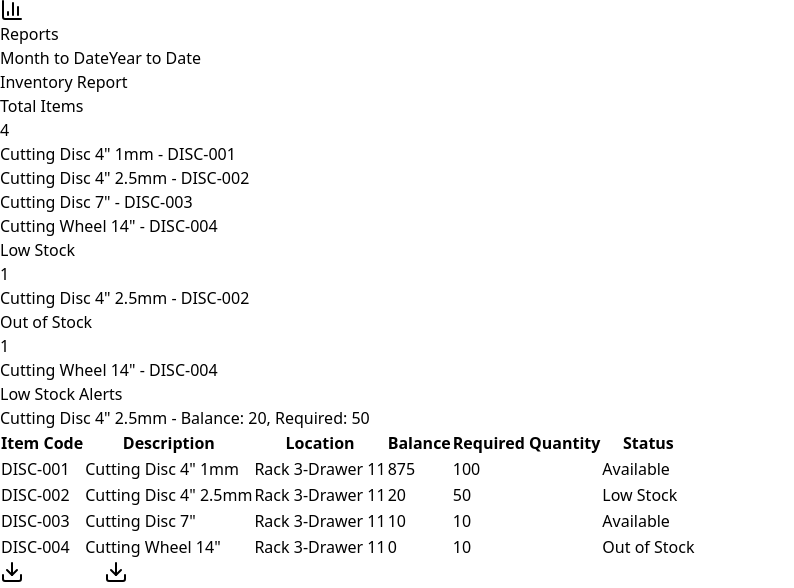
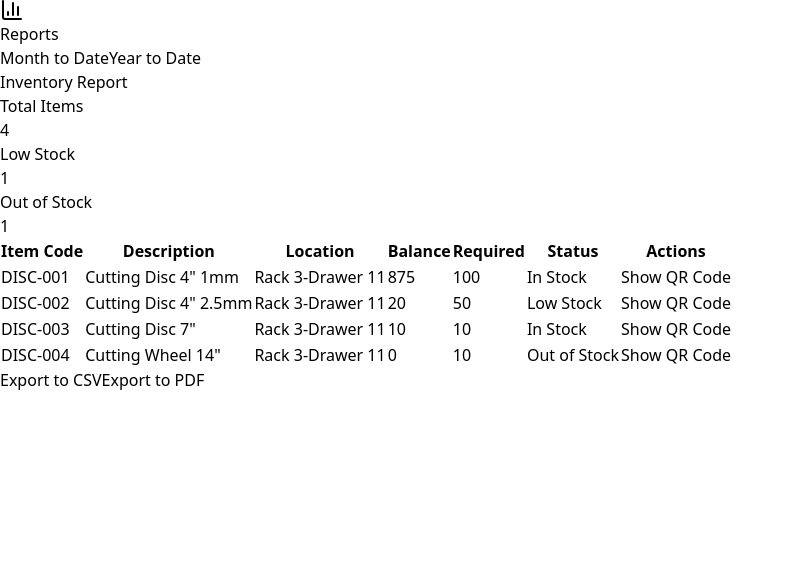
Before and after one commit to dino1210/Yar-Drainage-Project-Management-System, a React (Vite) app in the folder inventory-system/frontend/: page /reports in a window 1280 px wide. Shown: the part 1557-2145 px from the top of the page, without its empty margins (0-794 px from the left). After the commit the page ends 1949 px from the top, so only its background shows below. Built offline with nearby package versions, Linux system fonts and the light colour scheme.

Commit message:
update on check.jsx and reports.jsx

```diff
--- a/inventory-system/frontend/src/pages/Check.jsx
+++ b/inventory-system/frontend/src/pages/Check.jsx
@@ -1,7 +1,9 @@
 import React, { useState } from "react";
 import { Search } from "lucide-react";
+import QRCode from "react-qr-code";
 
 const Check = () => {
+  // Data for inventory items
   const data = [
     {
       itemCode: "DISC-001",
@@ -61,18 +63,30 @@ const Check = () => {
     },
   ];
 
+  // State for search input and selected QR code item
   const [search, setSearch] = useState("");
+  const [selectedItem, setSelectedItem] = useState(null);
 
-  const handleSearch = (e) => {
-    const value = e.target.value.toLowerCase();
-    setSearch(value);
+  // Update search value
+  const handleSearch = (event) => {
+    setSearch(event.target.value.toLowerCase());
+  };
+
+  // Show QR Code for selected item
+  const handleShowQRCode = (item) => {
+    setSelectedItem(item);
+  };
+
+  // Close QR Code modal
+  const handleCloseQRCode = () => {
+    setSelectedItem(null);
   };
 
   return (
     <div className="container mx-auto p-2 text-xs">
-      {/* Search and Add New Section */}
-      <div className="bg-white rounded-lg p-2 shadow-md mb-2">
-        <div className="flex flex-wrap space-x-4 items-center">
+      {/* Search and Add Section */}
+      <div className="bg-white rounded-lg p-2 shadow-md mb-4">
+        <div className="flex items-center space-x-4">
           <Search className="text-gray-500" />
           <input
             type="text"
@@ -82,29 +96,27 @@ const Check = () => {
             onChange={handleSearch}
           />
           <button
+            className="bg-blue-500 hover:bg-blue-600 text-white font-semibold text-xs py-2 px-4 rounded-lg"
             onClick={() => {}}
-            className="bg-blue-500 hover:bg-blue-600 text-white font-semibold text-xs py-3 px-4 rounded-lg"
           >
             Add Product
           </button>
         </div>
       </div>
 
-      {/* Check-In/Check-Out Table */}
+      {/* Inventory Table */}
       <div className="bg-white rounded-lg p-2 shadow-md">
-        <div className="mt-3 bg-white rounded-lg shadow-sm mx-auto p-5">
         <table className="min-w-full table-auto text-xs text-gray-600">
           <thead>
             <tr>
-  <th className="border-b px-4 py-3 text-left">Item Code</th>
-  <th className="border-b px-4 py-3 text-left">Description</th>
-  <th className="border-b px-4 py-3 text-left">Location</th>
-  <th className="border-b px-4 py-3 text-left">Available Quantity</th>
-  <th className="border-b px-4 py-3 text-left">Checked Out</th>
-  <th className="border-b px-4 py-3 text-left">Checked In</th>
-  <th className="border-b px-4 py-3 text-left">Actions</th>
+              <th className="border-b px-4 py-2 text-left">Item Code</th>
+              <th className="border-b px-4 py-2 text-left">Description</th>
+              <th className="border-b px-4 py-2 text-left">Location</th>
+              <th className="border-b px-4 py-2 text-left">Available Qty</th>
+              <th className="border-b px-4 py-2 text-left">Checked Out</th>
+              <th className="border-b px-4 py-2 text-left">Checked In</th>
+              <th className="border-b px-4 py-2 text-left">Actions</th>
             </tr>
-
           </thead>
           <tbody>
             {data
@@ -134,12 +146,33 @@ const Check = () => {
                     <button className="bg-yellow-500 text-white px-2 py-1 rounded-lg text-xs ml-2">
                       Check Out
                     </button>
+                    <button
+                      className="bg-blue-500 text-white px-2 py-1 rounded-lg text-xs ml-2"
+                      onClick={() => handleShowQRCode(item)}
+                    >
+                      Show QR Code
+                    </button>
                   </td>
                 </tr>
               ))}
           </tbody>
         </table>
+
+        {/* QR Code Modal */}
+        {selectedItem && (
+          <div className="mt-4">
+            <h2 className="text-lg font-bold">
+              QR Code for {selectedItem.itemCode}
+            </h2>
+            <QRCode value={JSON.stringify(selectedItem)} />
+            <button
+              className="bg-red-500 text-white px-2 py-1 rounded-lg text-xs mt-2"
+              onClick={handleCloseQRCode}
+            >
+              Close
+            </button>
           </div>
+        )}
       </div>
     </div>
   );
--- a/inventory-system/frontend/src/pages/Reports.jsx
+++ b/inventory-system/frontend/src/pages/Reports.jsx
@@ -1,40 +1,165 @@
 import React, { useState } from "react";
-import ReportTable from "../components/Reports/ReportTable";
-import SummaryCard from "../components/Reports/SummaryCard";
-import ExportButtons from "../components/Reports/ExportButtons";
-import LowStockAlert from "../components/Reports/LowStockAlert";
+import QRCode from "react-qr-code";
 
 const Reports = () => {
   const [inventoryData, setInventoryData] = useState([
-    { id: 1, code: "DISC-001", description: "Cutting Disc 4\" 1mm", location: "Rack 3-Drawer 11", balance: 875, required: 100 },
-    { id: 2, code: "DISC-002", description: "Cutting Disc 4\" 2.5mm", location: "Rack 3-Drawer 11", balance: 20, required: 50 },
-    { id: 3, code: "DISC-003", description: "Cutting Disc 7\"", location: "Rack 3-Drawer 11", balance: 10, required: 10 },
-    { id: 4, code: "DISC-004", description: "Cutting Wheel 14\"", location: "Rack 3-Drawer 11", balance: 0, required: 10 },
+    {
+      id: 1,
+      code: "DISC-001",
+      description: 'Cutting Disc 4" 1mm',
+      location: "Rack 3-Drawer 11",
+      balance: 875,
+      required: 100,
+    },
+    {
+      id: 2,
+      code: "DISC-002",
+      description: 'Cutting Disc 4" 2.5mm',
+      location: "Rack 3-Drawer 11",
+      balance: 20,
+      required: 50,
+    },
+    {
+      id: 3,
+      code: "DISC-003",
+      description: 'Cutting Disc 7"',
+      location: "Rack 3-Drawer 11",
+      balance: 10,
+      required: 10,
+    },
+    {
+      id: 4,
+      code: "DISC-004",
+      description: 'Cutting Wheel 14"',
+      location: "Rack 3-Drawer 11",
+      balance: 0,
+      required: 10,
+    },
   ]);
 
-  const totalItems = inventoryData;
-  const lowStockItems = inventoryData.filter((item) => item.balance < item.required && item.balance > 0);
+  const [selectedItem, setSelectedItem] = useState(null);
+
+  // Analytics calculations
+  const totalItems = inventoryData.length;
+  const lowStockItems = inventoryData.filter(
+    (item) => item.balance < item.required && item.balance > 0
+  );
   const outOfStockItems = inventoryData.filter((item) => item.balance === 0);
 
+  const handleShowQRCode = (item) => {
+    setSelectedItem(item);
+  };
+
+  const handleCloseQRCode = () => {
+    setSelectedItem(null);
+  };
+
   return (
-    <div className="p-6 bg-gray-100 min-h-screen">
-      <h1 className="text-3xl font-bold text-gray-700 mb-6">Inventory Report</h1>
+    <div className="container mx-auto p-4 bg-gray-100 min-h-screen">
+      <h1 className="text-2xl font-bold text-gray-700 mb-6">
+        Inventory Report
+      </h1>
 
-      {/* Summary Section */}
-      <div className="grid grid-cols-1 md:grid-cols-3 gap-4 mb-8">
-        <SummaryCard title="Total Items" value={totalItems.length} color="gray" items={totalItems} />
-        <SummaryCard title="Low Stock" value={lowStockItems.length} color="orange" items={lowStockItems} />
-        <SummaryCard title="Out of Stock" value={outOfStockItems.length} color="red" items={outOfStockItems} />
+      {/* Analytics Section */}
+      <div className="bg-white rounded-lg p-4 shadow-md mb-6">
+        <div className="flex justify-between items-center">
+          <div className="bg-gray-200 text-gray-700 p-4 rounded-lg shadow-md">
+            <p className="text-sm font-semibold">Total Items</p>
+            <p className="text-xl font-bold">{totalItems}</p>
+          </div>
+          <div className="bg-orange-200 text-orange-700 p-4 rounded-lg shadow-md">
+            <p className="text-sm font-semibold">Low Stock</p>
+            <p className="text-xl font-bold">{lowStockItems.length}</p>
+          </div>
+          <div className="bg-red-200 text-red-700 p-4 rounded-lg shadow-md">
+            <p className="text-sm font-semibold">Out of Stock</p>
+            <p className="text-xl font-bold">{outOfStockItems.length}</p>
+          </div>
+        </div>
       </div>
 
-      {/* Low Stock Alerts */}
-      <LowStockAlert items={lowStockItems} />
+      {/* Inventory Table */}
+      <div className="bg-white rounded-lg p-4 shadow-md">
+        <table className="min-w-full table-auto text-xs text-gray-600">
+          <thead>
+            <tr>
+              <th className="border-b px-4 py-3 text-left">Item Code</th>
+              <th className="border-b px-4 py-3 text-left">Description</th>
+              <th className="border-b px-4 py-3 text-left">Location</th>
+              <th className="border-b px-4 py-3 text-left">Balance</th>
+              <th className="border-b px-4 py-3 text-left">Required</th>
+              <th className="border-b px-4 py-3 text-left">Status</th>
+              <th className="border-b px-4 py-3 text-left">Actions</th>
+            </tr>
+          </thead>
+          <tbody>
+            {inventoryData.map((item) => (
+              <tr key={item.id}>
+                <td className="border-b px-4 py-2">{item.code}</td>
+                <td className="border-b px-4 py-2">{item.description}</td>
+                <td className="border-b px-4 py-2">{item.location}</td>
+                <td className="border-b px-4 py-2">{item.balance}</td>
+                <td className="border-b px-4 py-2">{item.required}</td>
+                <td className="border-b px-4 py-2">
+                  {item.balance === 0 ? (
+                    <span className="text-red-700 font-semibold">
+                      Out of Stock
+                    </span>
+                  ) : item.balance < item.required ? (
+                    <span className="text-orange-700 font-semibold">
+                      Low Stock
+                    </span>
+                  ) : (
+                    <span className="text-green-700 font-semibold">
+                      In Stock
+                    </span>
+                  )}
+                </td>
+                <td className="border-b px-4 py-2 text-center">
+                  <button
+                    className="bg-blue-500 text-white px-2 py-1 rounded-lg text-xs"
+                    onClick={() => handleShowQRCode(item)}
+                  >
+                    Show QR Code
+                  </button>
+                </td>
+              </tr>
+            ))}
+          </tbody>
+        </table>
+      </div>
 
-      {/* Inventory Table */}
-      <ReportTable data={inventoryData} />
+      {/* QR Code Modal */}
+      {selectedItem && (
+        <div className="mt-4 bg-white p-4 rounded-lg shadow-md">
+          <h2 className="text-lg font-bold mb-2">
+            QR Code for {selectedItem.code}
+          </h2>
+          <QRCode value={JSON.stringify(selectedItem)} />
+          <button
+            className="bg-red-500 text-white px-4 py-2 rounded-lg text-sm mt-4"
+            onClick={handleCloseQRCode}
+          >
+            Close
+          </button>
+        </div>
+      )}
 
-      {/* Export Buttons */}
-      <ExportButtons />
+      {/* Export Section */}
+      <div className="mt-6 flex justify-end gap-4">
+        <button
+          className="bg-green-500 text-white px-4 py-2 rounded-lg text-sm"
+          onClick={() => alert("Exporting to CSV...")}
+        >
+          Export to CSV
+        </button>
+        <button
+          className="bg-blue-500 text-white px-4 py-2 rounded-lg text-sm"
+          onClick={() => alert("Exporting to PDF...")}
+        >
+          Export to PDF
+        </button>
+      </div>
     </div>
   );
 };
```
Lines whose indentation alone changed are shown as unchanged.
